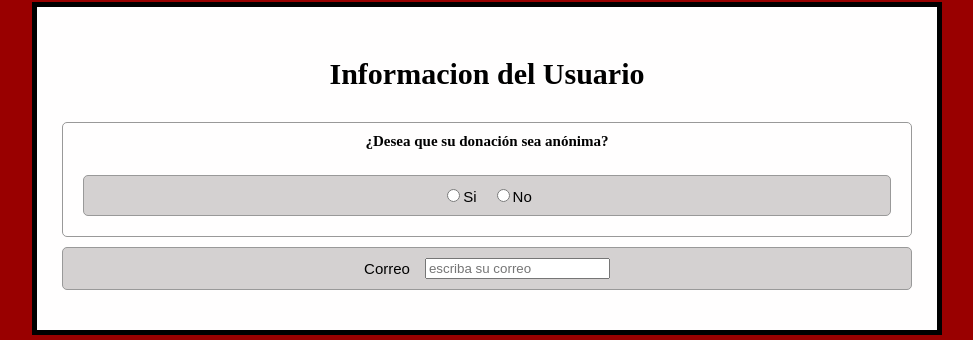
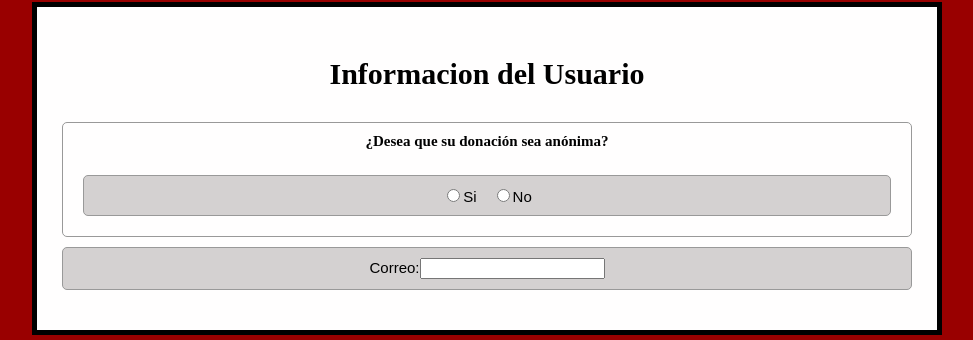
Before and after one commit to panghys/dlp-donacion, a Next.js app: page / in a window 1280 px wide. Shown: the part 156-496 px from the top of the page, without its empty margins (153-1126 px from the left). Built offline with nearby package versions, Linux system fonts and the light colour scheme.

Commit message:
Update datos.js

```diff
--- a/app/funciones/datos.js
+++ b/app/funciones/datos.js
@@ -1,9 +1,17 @@
 "use client";
-import formulario from "@/app/formulario/donador.json"
-import Cuadro from "@/app/funciones/ctexto.js"
-import Bot from "@/app/funciones/checkbox.js"
-import Libro from "@/app/formulario/libro.json"
+import React, { useState } from 'react';
+import formulario from "@/app/formulario/donador.json";
+import Cuadro from "@/app/funciones/ctexto.js";
+import Bot from "@/app/funciones/checkbox.js";
+import Libro from "@/app/formulario/libro.json";
+
 export function persona() {
+    const [opcionSeleccionada, setOpcionSeleccionada] = useState('');
+
+    const handleOpcionChange = (e) => {
+        setOpcionSeleccionada(e.target.value);
+    };
+
     return (
         <div>
             {formulario.tes.map((pregunta, i) => (
@@ -12,22 +20,31 @@ export function persona() {
                     <div className='rellenar'>
                         {pregunta.opciones.map((opcion, j) => (
                             <label key={j}>
-                  <input type={pregunta.tipo} name={pregunta.id} value={opcion} />
+                                <input
+                                    type={pregunta.tipo}
+                                    name={pregunta.id}
+                                    value={opcion}
+                                    onChange={handleOpcionChange}
+                                />
                                 {opcion}
                             </label>
                         ))}
                     </div>
                 </div>
             ))}
-        {formulario.cuadrotx.map((preg) => (
-          <div className='rellenar' >
-            <div className='tex'>{preg.id}</div>
-            <Cuadro dato={preg.gris}></Cuadro>
+
+            {opcionSeleccionada !== 'Si' && (
+                <div className='rellenar'>
+                    <label>
+                        Correo:
+                        <input type="email" name="correo" />
+                    </label>
                 </div>
-        ))}
+            )}
         </div>
     );
 }
+
 export function libro(){
     return(
         <div>
```
Lines whose indentation alone changed are shown as unchanged.
